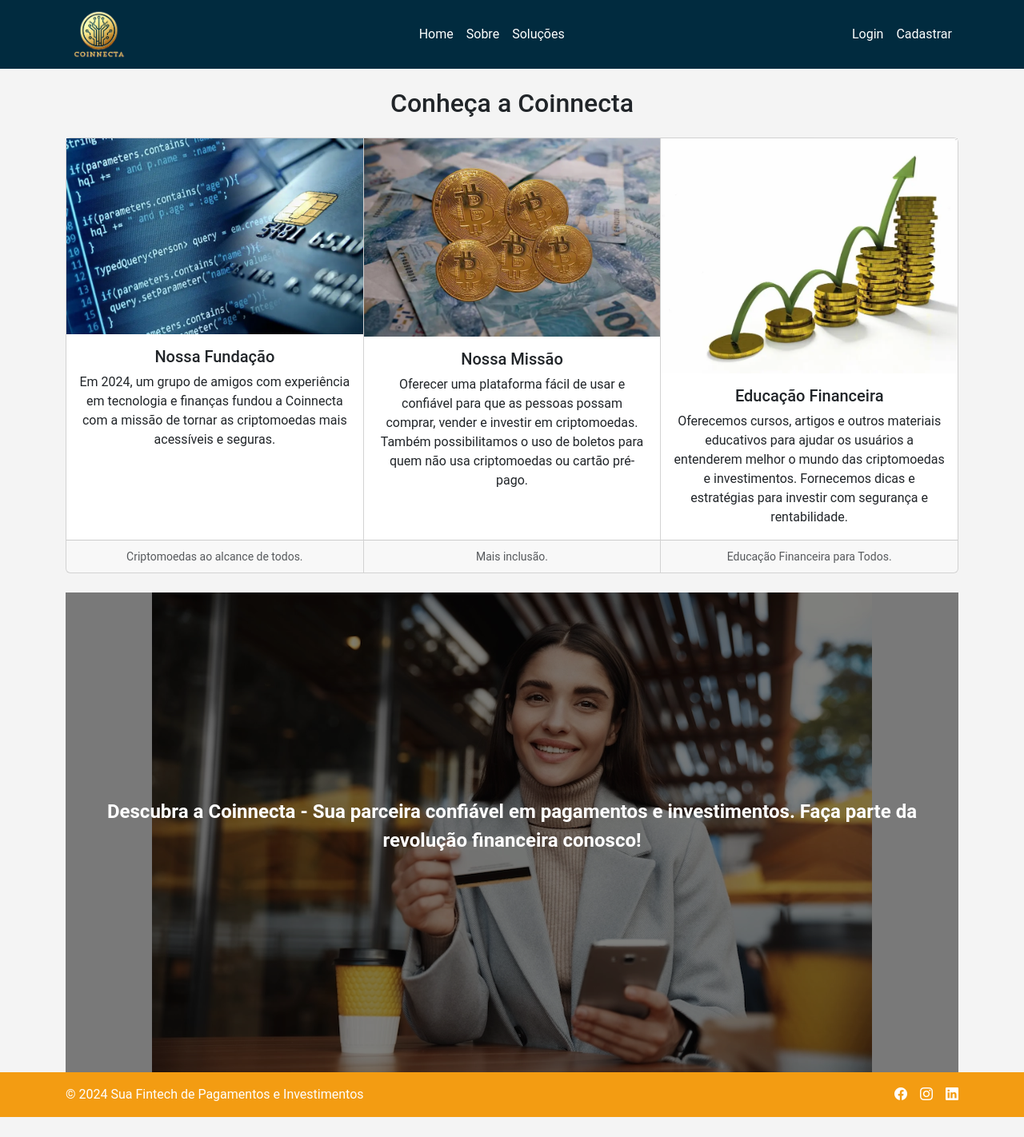
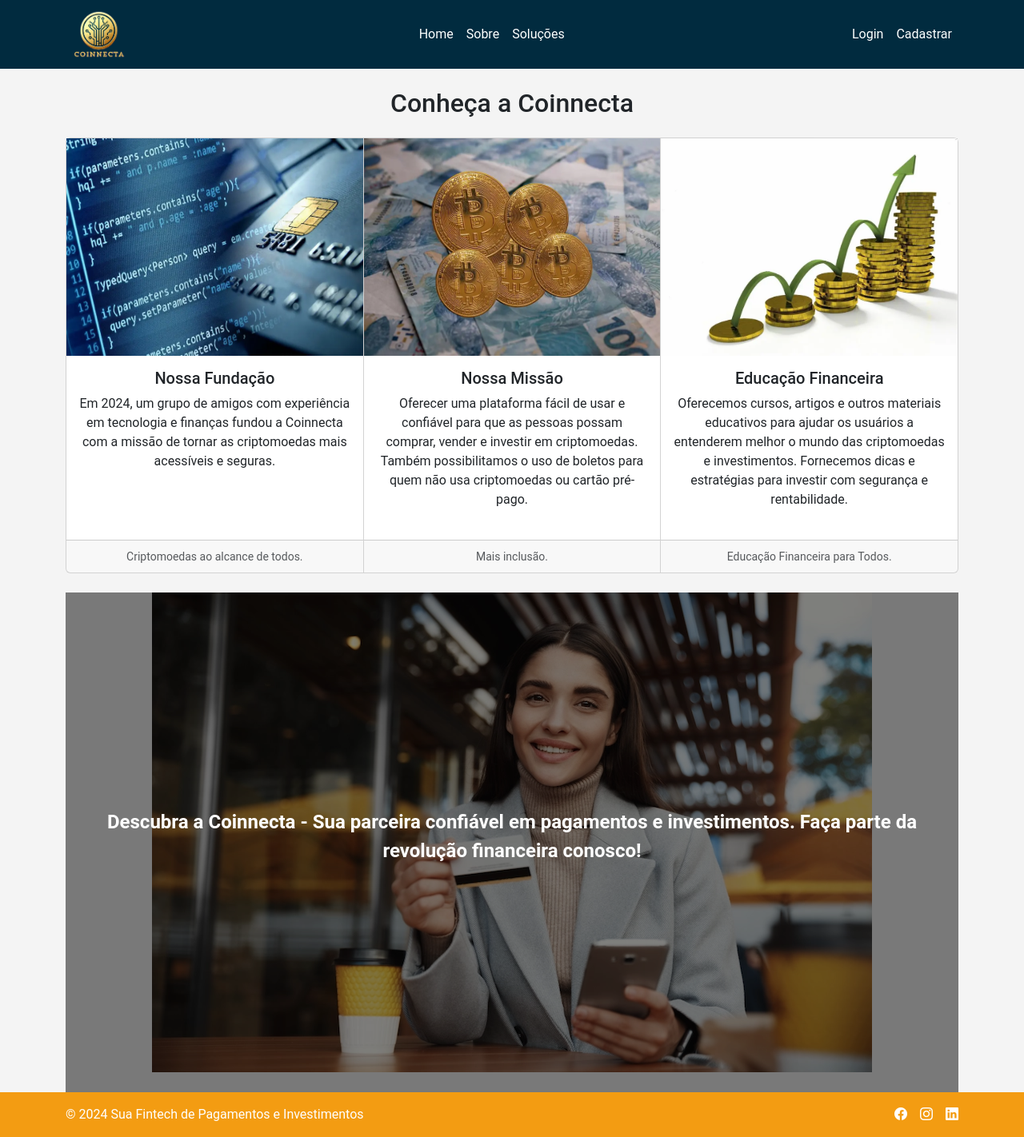
Before and after one commit to nilsonmazurchi/sharpcoder2-TechLife-Coinnecta, an Angular app in the folder Frontend/: page /sobre in a window 1280 px wide. Shown: the whole page at 80% size. Before the commit the page ends 1397 px from the top, so only its background shows below. Built offline with nearby package versions, Linux system fonts and the light colour scheme.

Commit message:
Confeccao do readme

```diff
--- a/Frontend/src/app/components/sobre/sobre.component.css
+++ b/Frontend/src/app/components/sobre/sobre.component.css
@@ -18,3 +18,9 @@
   font-weight: bold;
   text-align: center;
 }
+.img-card{
+  height:50%;
+}
+.position-relative, app-footer{
+  padding-bottom: 25px;
+}
--- a/Frontend/src/app/components/sobre/sobre.component.html
+++ b/Frontend/src/app/components/sobre/sobre.component.html
@@ -5,7 +5,7 @@
 
     <div class="card-group my-4">
         <div class="card">
-            <img src="../../../assets/image/Fintech-2.webp" alt="Imagem representativa da Coinnecta">
+            <img src="../../../assets/image/Fintech-2.webp"class="img-card" alt="Imagem representativa da Coinnecta">
             <div class="card-body">
                 <h5 class="card-title">Nossa Fundação</h5>
                 <p class="card-text">Em 2024, um grupo de amigos com experiência em tecnologia e finanças fundou a Coinnecta com a missão de tornar as criptomoedas mais acessíveis e seguras.</p>
@@ -16,7 +16,7 @@
         </div>
 
         <div class="card">
-            <img src="../../../assets/image/criptomoedas_nota.webp" alt="Imagem representativa da plataforma Coinnecta">
+            <img src="../../../assets/image/criptomoedas_nota.webp"class="img-card" alt="Imagem representativa da plataforma Coinnecta">
             <div class="card-body">
                 <h5 class="card-title">Nossa Missão</h5>
                 <p class="card-text">Oferecer uma plataforma fácil de usar e confiável para que as pessoas possam comprar, vender e investir em criptomoedas. Também possibilitamos o uso de boletos para quem não usa criptomoedas ou cartão pré-pago.</p>
@@ -27,7 +27,7 @@
         </div>
 
         <div class="card">
-            <img src="../../../assets/image/investimento.webp" alt="Imagem representativa da educação financeira oferecida pela Coinnecta">
+            <img src="../../../assets/image/investimento.webp"class="img-card" alt="Imagem representativa da educação financeira oferecida pela Coinnecta">
             <div class="card-body">
                 <h5 class="card-title">Educação Financeira</h5>
                 <p class="card-text">Oferecemos cursos, artigos e outros materiais educativos para ajudar os usuários a entenderem melhor o mundo das criptomoedas e investimentos. Fornecemos dicas e estratégias para investir com segurança e rentabilidade.</p>
@@ -39,7 +39,7 @@
     </div>
 
     <div class="position-relative mt-4">
-      <img class="img-fluid" src="../../../assets/image/mulher cartao.webp" alt="Mulher segurando cartão e celular">
+      <img class="img-fluid" src="../../../assets/image/mulher cartao.webp"id="unique image"alt="Mulher segurando cartão e celular">
       <div class="image-overlay">
           <p class="overlay-text">Descubra a Coinnecta - Sua parceira confiável em pagamentos e investimentos. Faça parte da revolução financeira conosco!</p>
       </div>
```
Also changed, not shown: Frontend/src/assets/image/home.png (added), 1 other file (tests, documents, lock files or other folders).
